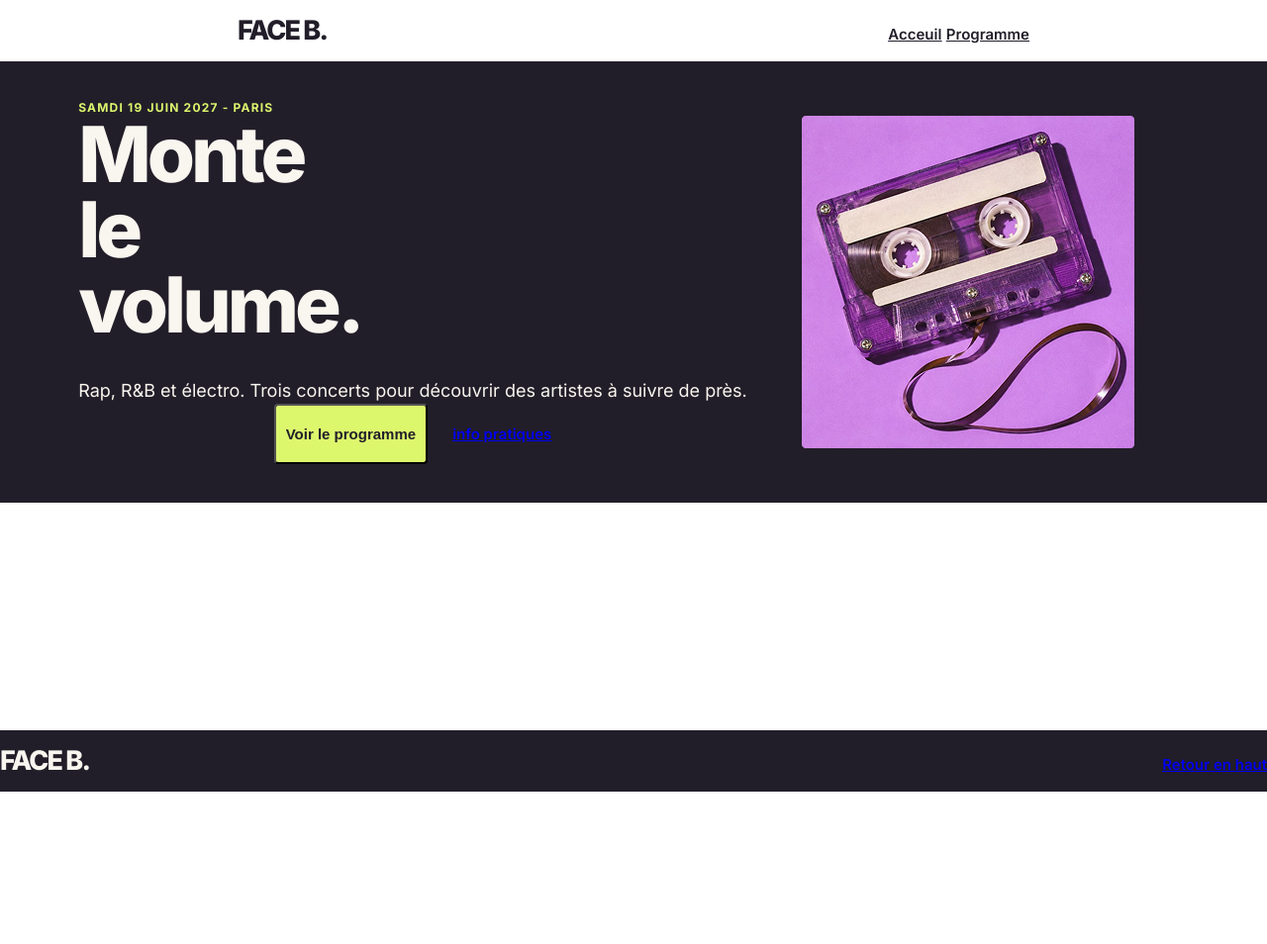
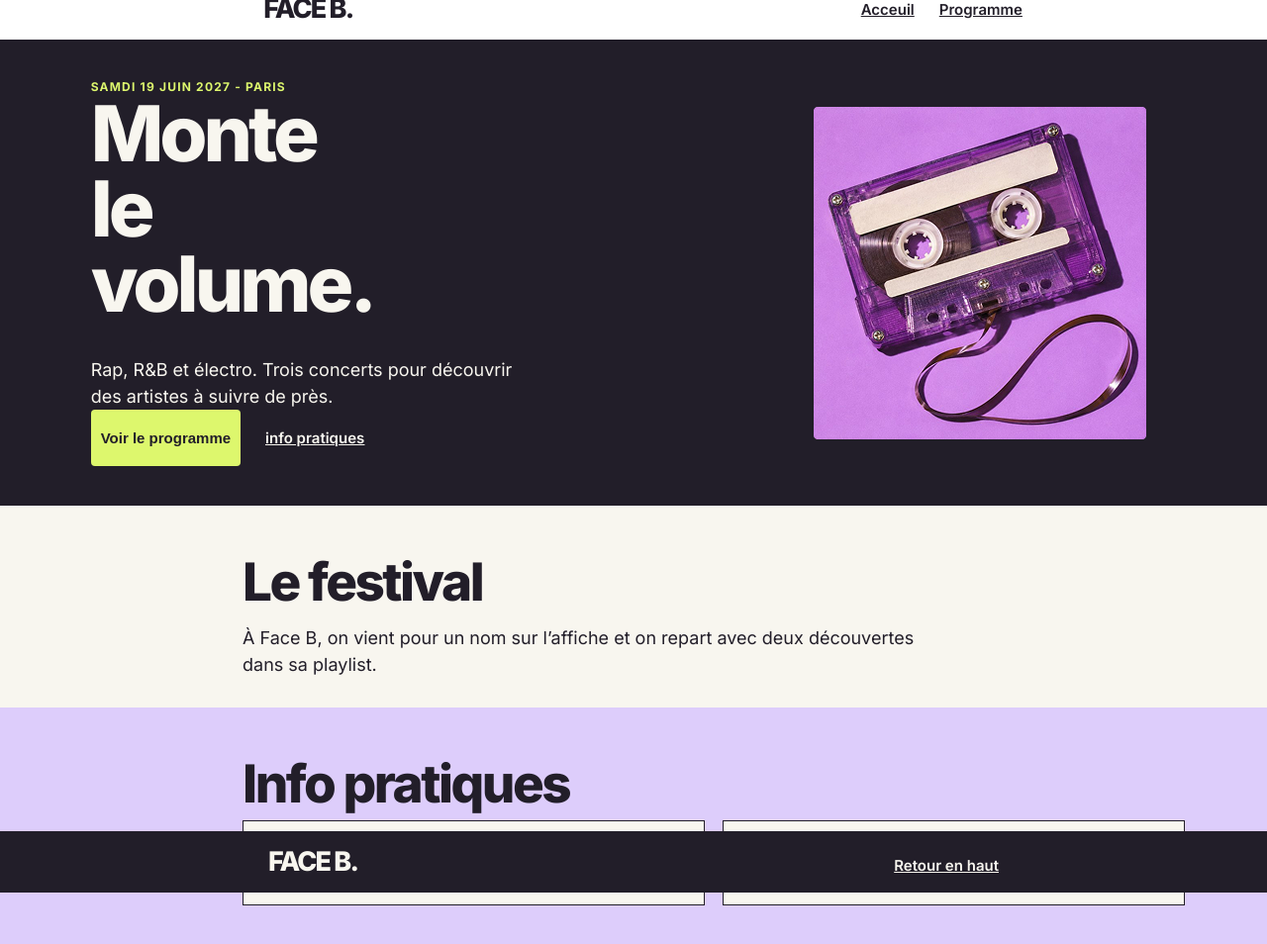
Before and after one commit to LohanFirstOne/Face-B-2, a plain HTML site: page index.html in a window 1280 px wide. Shown: the top 954 px of the page at 99% size. Before the commit the page ends 800 px from the top, so only its background shows below. Drawn offline with Linux system fonts and the light colour scheme.

Commit message:
first page end start second page

```diff
--- a/index.html
+++ b/index.html
@@ -12,9 +12,9 @@
             <h2 class="name">FACE B.</h2>
         </div>
         <div class="header-right">
-            <nav>
-                <a href="Acceuil.html"><span class="nav">Acceuil</span></a>
-                <a href="Programme.html"><span class="nav">Programme</span></a>
+            <nav class="navi">
+                <a class="nav" href="Acceuil.html"><span class="nav">Acceuil</span></a>
+                <a class="nav" href="Programme.html"><span class="nav">Programme</span></a>
             </nav>
         </div>
     </header>
@@ -28,8 +28,8 @@
                 <div class="left-bot">
                     <p class="txt1">Rap, R&B et électro. Trois concerts pour découvrir des artistes à suivre de près.</p>
                     <div class="btn-info">
-                        <button class="btn">Voir le programme</button>
-                        <a href="info pratiques"><span class="info">info pratiques</span></a>
+                        <a href="Programme"><button class="btn">Voir le programme</button></a>
+                        <a class="info" href="#info-pratiques"><span class="info">info pratiques</span></a>
                     </div>
                 </div>
             </div>
@@ -37,11 +37,24 @@
                 <img src="assets/cassette.png" alt="cassette">
             </div>
         </section>
-        <section>
-
+        <section class="sect2">
+            <h2 class="sect2-h2">Le festival</h2>
+            <p class="txt2">À Face B, on vient pour un nom sur l’affiche et on repart avec deux découvertes dans sa playlist.</p>
         </section>
-        <section>
-
+        <section class="sect3">
+            <h2 class="sect3-h2" id="info-pratiques">Info pratiques</h2>
+            <div class="section3-box">
+                <div class="box">
+                    <span class="box-txt1">Où ?</span>
+                    <p class="box-txt2">Studio Canal, Paris.</p>
+                </div>
+                <div class="box">
+                    <span class="box-txt1">
+                        Quand ?
+                    </span>
+                    <p class="box-txt2">Samedi 19 juin. Overture à 17h30.</p>
+                </div>
+            </div>
         </section>
     </main>
     <footer>
@@ -50,7 +63,7 @@
         </div>
         <div class="footer-right">
             <nav>
-                <a href="#"><span class="nav-b">Retour en haut</span></a>
+                <a class="nav-b" href="#"><span class="nav-b">Retour en haut</span></a>
             </nav>
         </div>
     </footer>
--- /dev/null
+++ b/programme.css
@@ -0,0 +1,83 @@
+*{
+    padding: 0;
+    margin: 0;
+}
+
+header{
+    display: flex;
+    justify-content: space-around;
+    padding: 12px 20px;
+    color: #221e29;
+    width: 100%;
+}
+main{
+    width: 100vw;
+    height: 100vh;
+}
+
+.name{
+    font-weight: 800;
+    font-size: 27px;
+    line-height: 37.8px;
+    letter-spacing: -1.8px;
+}
+
+.header-right{
+    display: flex;
+    flex-direction: row;
+    justify-content: center;
+    align-items: center;
+
+}
+
+.navi{
+    display: flex;
+    flex-direction: row;
+    align-items: center;
+    justify-content: center;
+    width: 125px;
+    gap: 25px;
+}
+
+.nav {
+    display: flex;
+    gap: 12px;
+    font-weight: 600;
+    font-size: 15px;
+    line-height: 21px;
+    color: #221e29;
+}
+
+footer{
+    display: flex;
+    justify-content: space-around;
+    align-items: baseline;
+    padding: 12px 25px;
+    color: #F8F6EF;
+    background: #221e29;
+    width: 100%;
+
+}
+
+.bot{
+    font-weight: 800;
+    font-size: 27px;
+    line-height: 37.8px;
+    letter-spacing: -1.8px;
+}
+
+.nav-b{
+    font-weight: 600;
+    font-size: 15px;
+    line-height: 21px;
+    color: #F8F6EF;
+}
+
+
+.sect1{
+    display: flex;
+    flex-direction: column;
+    background-color: #DDF76D;
+    color: #221e29;
+
+}
--- a/style.css
+++ b/style.css
@@ -10,18 +10,17 @@ body{
     flex-direction: column;
     justify-content: center;
     align-items: center;
-    height: 100vh;
+    height: 110vh;
     width: 100vw;
     font-family: "inter";
 }
 
 header{
     display: flex;
-    justify-content: space-between;
-    align-items: baseline;
-    padding: 12px 25px;
+    justify-content: space-around;
+    padding: 12px 20px;
     color: #221e29;
-    width: 100vh;
+    width: 100%;
 }
 main{
     width: 100vw;
@@ -39,26 +38,36 @@ main{
     display: flex;
     flex-direction: row;
     justify-content: center;
-    align-items: baseline;
-    gap: 31px;
+    align-items: center;
+
 }
 
-.nav{
+.navi{
+    display: flex;
+    flex-direction: row;
+    align-items: center;
+    justify-content: center;
+    width: 125px;
+    gap: 25px;
+}
+
+.nav {
+    display: flex;
+    gap: 12px;
     font-weight: 600;
     font-size: 15px;
     line-height: 21px;
-    text-decoration: underline #221e29;
     color: #221e29;
 }
 
 footer{
     display: flex;
-    justify-content: space-between;
+    justify-content: space-around;
     align-items: baseline;
     padding: 12px 25px;
     color: #F8F6EF;
     background: #221e29;
-    width: 100vw;
+    width: 100%;
 
 }
 
@@ -73,7 +82,7 @@ footer{
     font-weight: 600;
     font-size: 15px;
     line-height: 21px;
-    text-decoration: underline;
+    color: #F8F6EF;
 }
 
 
@@ -84,6 +93,8 @@ footer{
     align-items: center;
     background-color: #221e29;
     color: #F8F6EF;
+    width: 100%;
+    padding: 12.5px;
 }
 
 .main-top-left{
@@ -115,13 +126,14 @@ footer{
     display: flex;
     flex-direction: column;
     justify-content: center;
-    align-items: center;
+    align-items: start;
 }
 
 .txt1{
     font-weight: 400;
     font-size: 18px;
     line-height: 27px;
+    width: 66%;
 }
 
 .btn-info{
@@ -140,13 +152,15 @@ footer{
     font-weight: 600;
     font-size: 15px;
     line-height: 21px;
+    border: none;
 }
 
 .info{
     font-weight: 600;
     font-size: 15px;
     line-height: 21px;
-    text-decoration: underline;
+    text-decoration: underline #F8F6EF;
+    color: #F8F6EF;
 }
 
 .main-top-right{
@@ -155,3 +169,81 @@ footer{
     align-items: center;
     margin: 55px;
 }
+
+.sect2{
+    display: flex;
+    flex-direction: column;
+    justify-content: center;
+    align-items: start;
+    background-color: #F8F6EF;
+    color: #221e29;
+    gap: 6px;
+    padding-left:245px;
+    padding-top: 40px ;
+    padding-bottom: 30px;
+}
+
+.sect2-h2{
+    font-weight: 800;
+    font-size: 53px;
+    line-height: 74.2px;
+    letter-spacing: -2.5px;
+}
+
+.txt2{
+    font-weight: 400;
+    font-size: 18px;
+    line-height:27px;
+    width: 66%;
+}
+
+.sect3{
+    display: flex;
+    flex-direction: column;
+    justify-content: center;
+    align-items: start;
+    padding-left: 245px;
+    padding-top:40px ;
+    padding-bottom: 40px;
+    background-color: #ddcdfb;
+    color: #221e29;
+}
+
+.sect3-h2{
+    font-weight: 800;
+    font-size: 53px;
+    line-height: 74.2px;
+    letter-spacing: -2.5px;
+}
+
+.section3-box{
+    display: flex;
+    flex-direction: row;
+    gap:18px ;
+}
+
+.box{
+    display: flex;
+    flex-direction: column;
+    justify-content: center;
+    align-items: start;
+    padding: 17px;
+    color: #221e29;
+    background: #F8F6EF;
+    width: 431px;
+    height: 50px;
+    border: solid 1px #221e29;
+    gap: 8px;
+}
+
+.box-txt1{
+    font-weight:700;
+    font-size: 22px;
+    line-height: 30.8px;
+}
+
+.box-txt2{
+    font-weight: 400;
+    font-size: 16px;
+    line-height: 22.4px;
+}
```
Also changed, not shown: programme.html (added, +42 -0 lines).
